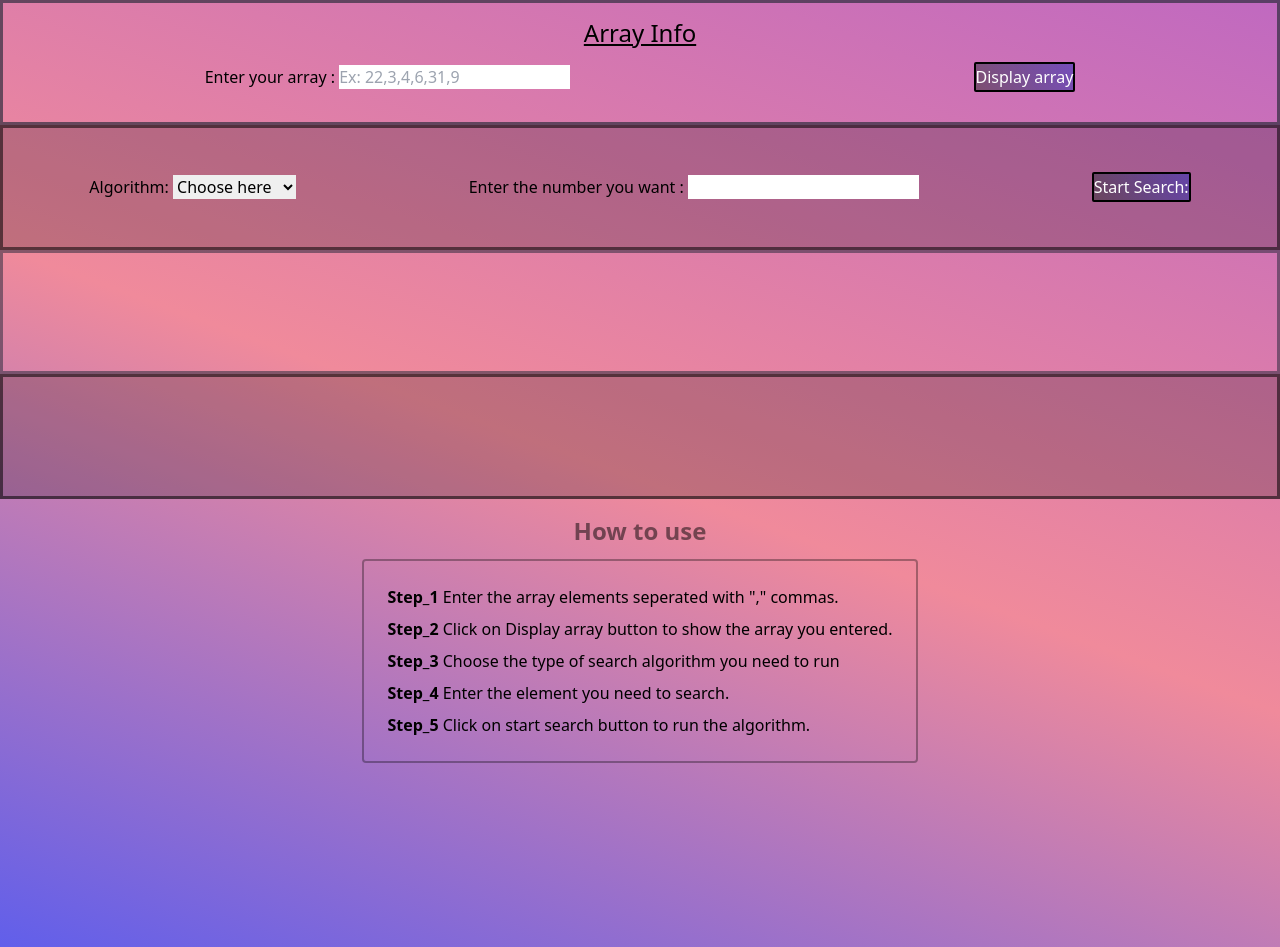
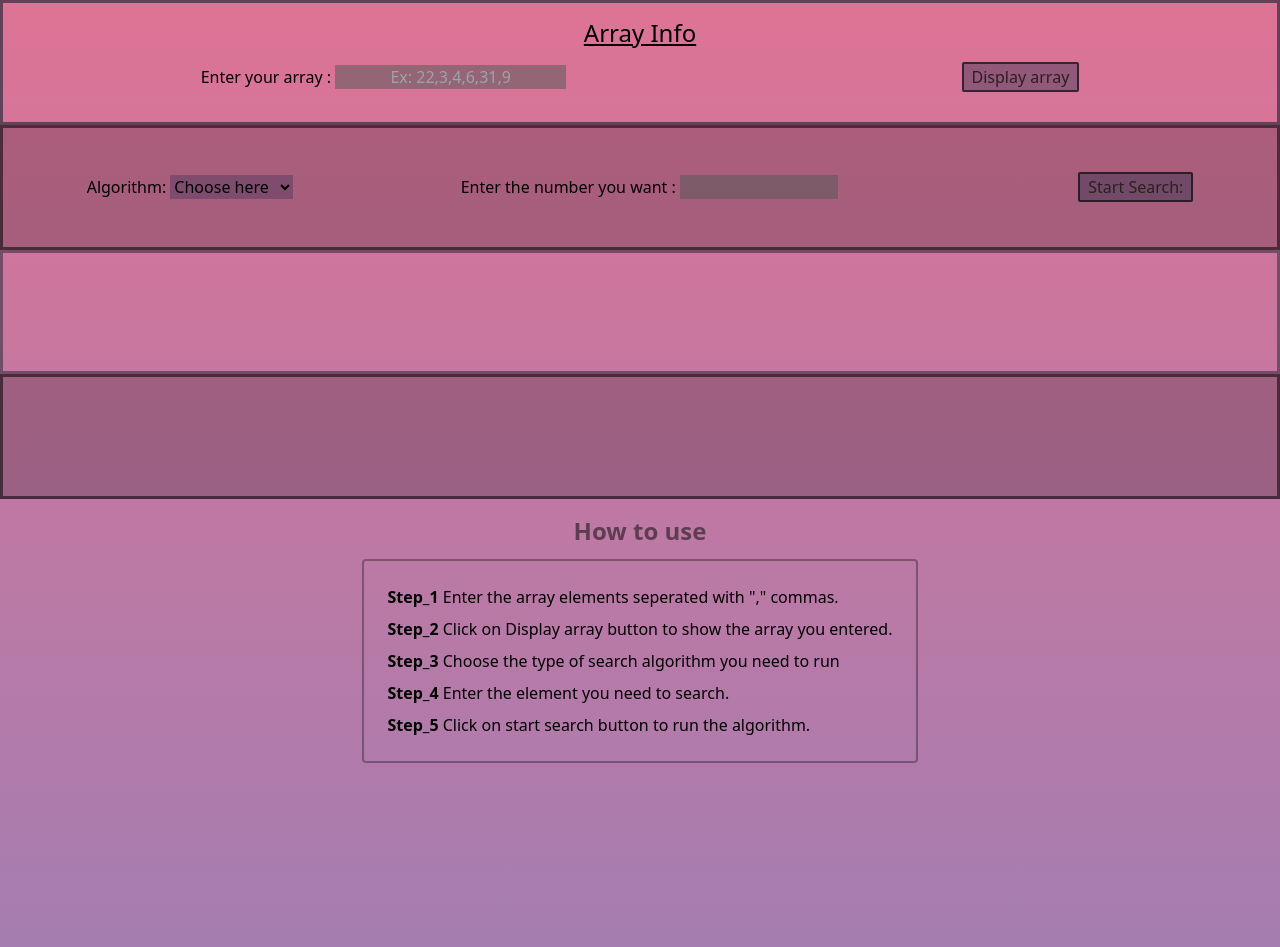
Before and after one commit to sushantsharma08/Search_Algorithm, a plain HTML site: page index.html in a window 1280 px wide. Shown: the top 947 px of the page. Drawn offline with nearby package versions, Linux system fonts and the light colour scheme.

Commit message:
changed styling

```diff
--- a/index.css
+++ b/index.css
@@ -3,7 +3,8 @@
         padding: 0;
 }
 body{
-    background: linear-gradient(20deg, rgb(94, 94, 236), rgb(240, 138, 155), rgb(192, 105, 192));
+    /* background: linear-gradient(20deg, rgb(94, 94, 236), rgb(240, 138, 155), rgb(192, 105, 192)); */
+    background: linear-gradient(#cc2b5ea8 , #753a88a8);
     height: 120vh;
     /* background: non; */
 }
@@ -18,10 +19,11 @@ body{
 .button{
     height: 30px;
     width: max-content;
-    border: 2px solid rgb(0, 0, 0);
+    border: 2px solid rgba(0, 0, 0, 0.61);
     border-radius: 2px;
-    background: linear-gradient(60deg, rgba(48, 45, 45, 0.507), rgba(50, 50, 187, 0.562));
-    color: white;
+    /* background: linear-gradient(60deg, rgba(48, 45, 45, 0.507), rgba(50, 50, 187, 0.562)); */
+    background-color: rgba(12, 39, 66, 0.349);
+    color: rgb(44, 31, 31);
 }
 #main{
     height: 13%;
@@ -75,6 +77,21 @@ body{
 .sec{
     height: 48%;
 }
-/* .tag{
-    margin: 3px;
-} */
+input{
+    background-color: rgba(90, 90, 90, 0.541);
+    text-align: center;
+}
+input:focus{
+    background-color: rgba(55, 44, 88, 0.364);
+    border: 2px solid rgba(37, 23, 23, 0.803);
+}
+select{
+    background-color: rgba(55, 44, 88, 0.364);
+}
+select:focus{
+    background-color: rgba(55, 44, 88, 0.364);
+    border: 2px solid rgba(27, 23, 23, 0.811);
+}
+option{
+    background-color: rgba(55, 44, 88, 0.364);
+}
--- a/index.html
+++ b/index.html
@@ -18,11 +18,11 @@
 
             <span class="tag">
                 <label>Enter your array : </label>
-            <input id="array" type="text" placeholder="Ex: 22,3,4,6,31,9">
+            <input id="array" type="text" placeholder="Ex: 22,3,4,6,31,9" class="focus:outline-none">
             </span>
 
             <span class="tag">
-                <button class="button" id="displayArray">Display array</button>
+                <button class="button active:bg-[#0c274280] px-2  hover:bg-[#4f46e5]/[0.3]" id="displayArray">Display array</button>
             </span>
 
         </div>
@@ -42,11 +42,11 @@
         </span>
 
         <span class="tag">
-           <label>Enter the number you want :</label> <input id="searchFor" type="number" >
+           <label>Enter the number you want :</label> <input id="searchFor" type="number" class="w-[35%] focus:outline-none" >
         </span>
 
         <span id="start" class="tag">
-            <button class="button" id="startBtn">Start Search:</button>
+            <button class="button active:bg-[#0c274280] px-2 hover:bg-[#4f46e5]/[0.3]" id="startBtn">Start Search:</button>
         </span>
 
     </div>
```
